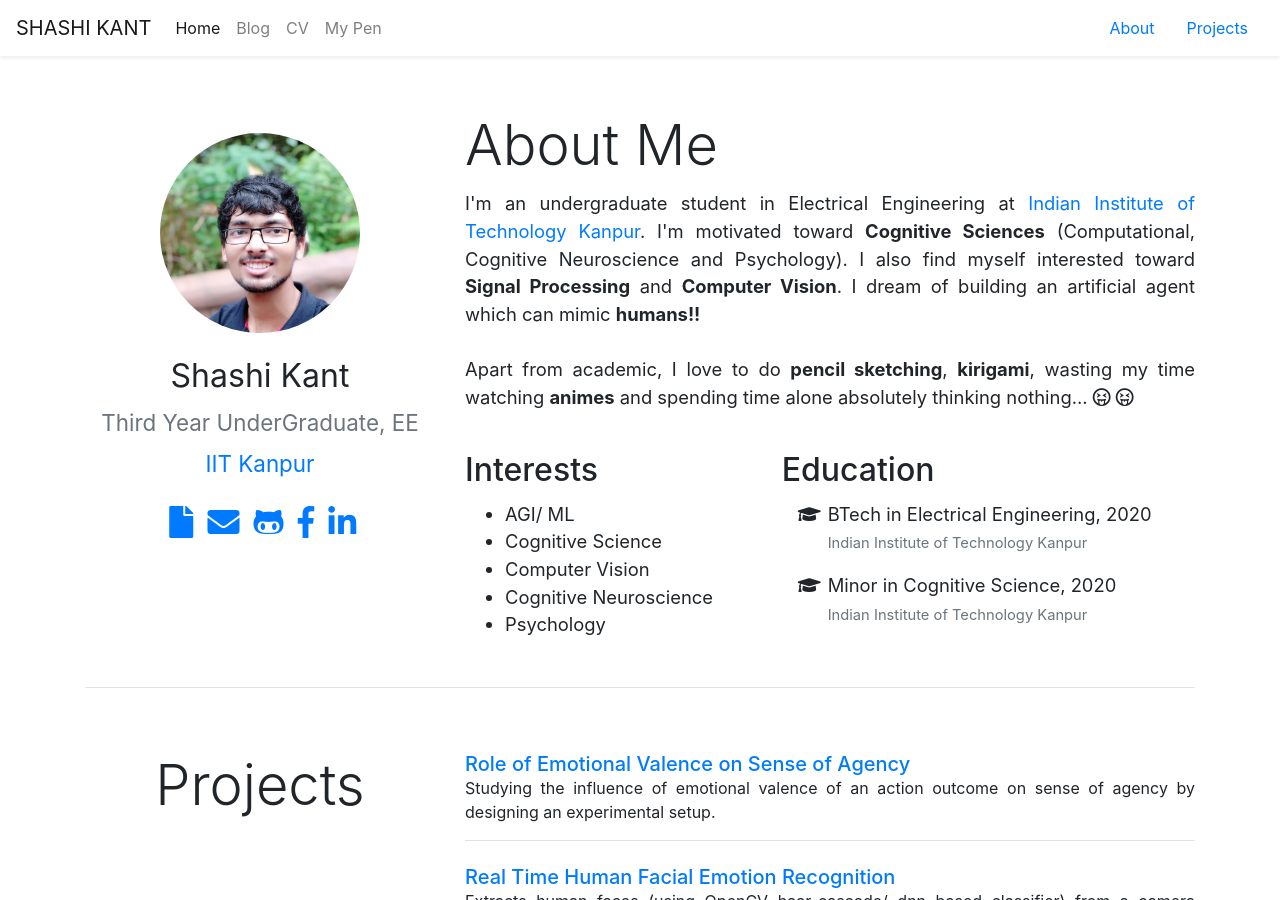
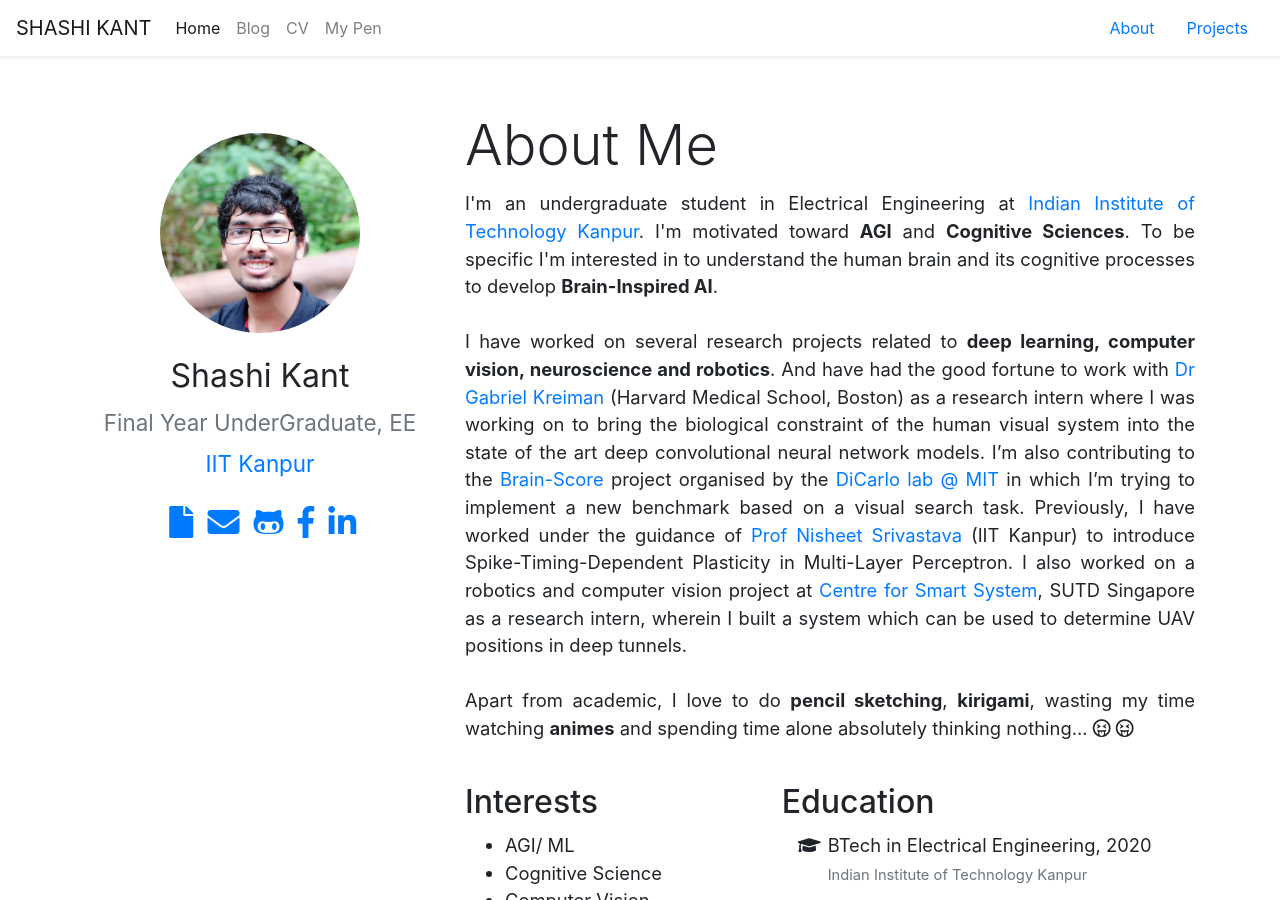
Before and after one commit to shashikg/shashikg.github.io, a Jekyll site: the page built from index.html, in a window 1280 px wide and 900 px high. Built offline with Jekyll 4.4.1, drawn with Linux system fonts in a browser that asks for light colours; nearby versions of some CDN libraries.

Commit message:
updated status

```diff
--- a/_config.yml
+++ b/_config.yml
@@ -20,7 +20,7 @@ social-accounts:
 
 author:
   name: "Shashi Kant"
-  jobTitle: "Third Year UnderGraduate, EE"
+  jobTitle: "Final Year UnderGraduate, EE"
   orgName: "IIT Kanpur"
   orgURL: "https://www.iitk.ac.in/"
 
--- a/_includes/about.md
+++ b/_includes/about.md
@@ -1,3 +1,5 @@
-I'm an undergraduate student in Electrical Engineering at <a href="http://www.iitk.ac.in/">Indian Institute of Technology Kanpur</a>. I'm motivated toward <b>Cognitive Sciences</b> (Computational, Cognitive Neuroscience and Psychology). I also find myself interested toward <b>Signal Processing</b> and <b>Computer Vision</b>. I dream of building an artificial agent which can mimic <b>humans!!</b>
+I'm an undergraduate student in Electrical Engineering at <a href="http://www.iitk.ac.in/">Indian Institute of Technology Kanpur</a>. I'm motivated toward <b>AGI</b> and <b>Cognitive Sciences</b>. To be specific I'm interested in to understand the human brain and its cognitive processes to develop <b>Brain-Inspired AI</b>.
+<br><br>
+I have worked on several research projects related to <b>deep learning, computer vision, neuroscience and robotics</b>. And have had the good fortune to work with <a href="http://klab.tch.harvard.edu/">Dr Gabriel Kreiman</a> (Harvard Medical School, Boston) as a research intern where I was working on to bring the biological constraint of the human visual system into the state of the art deep convolutional neural network models. I’m also contributing to the <a href="http://www.brain-score.org/#about">Brain-Score</a> project organised by the <a href="http://dicarlolab.mit.edu/">DiCarlo lab @ MIT</a> in which I’m trying to implement a new benchmark based on a visual search task. Previously, I have worked under the guidance of <a href="https://www.cse.iitk.ac.in/users/nsrivast/">Prof Nisheet Srivastava</a> (IIT Kanpur) to introduce Spike-Timing-Dependent Plasticity in Multi-Layer Perceptron. I also worked on a robotics and computer vision project at <a href="https://www.sutd.edu.sg/Research/Research-Centres/ST-Engineering-SUTD-Centre-for-Smart-Systems">Centre for Smart System</a>, SUTD Singapore as a research intern, wherein I built a system which can be used to determine UAV positions in deep tunnels.
 <br><br>
 Apart from academic, I love to do <b>pencil sketching</b>, <b>kirigami</b>, wasting my time watching <b>animes</b> and spending time alone absolutely thinking nothing... <i class="far fa-grin-tongue-squint"></i> <i class="far fa-grin-tongue-squint"></i>
```
